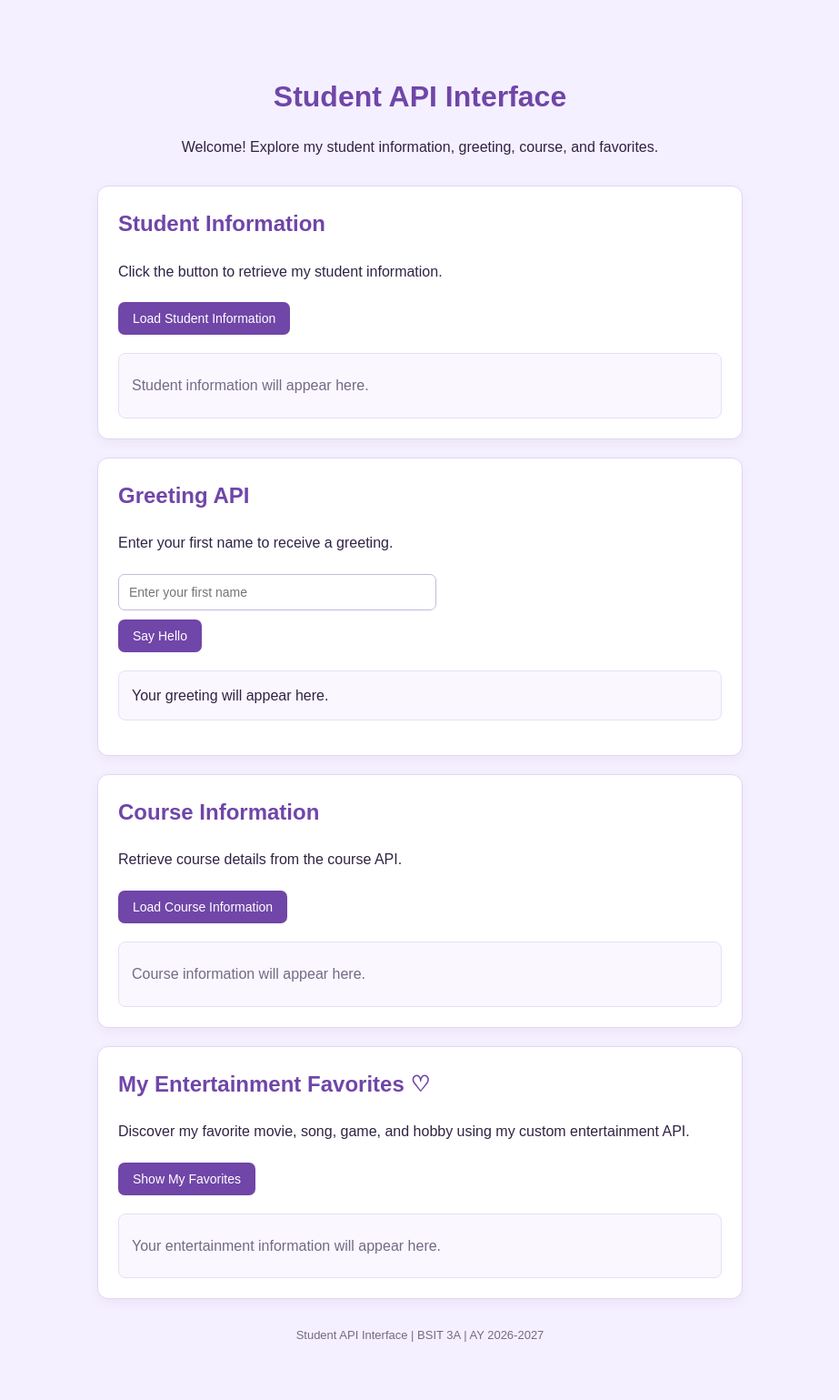
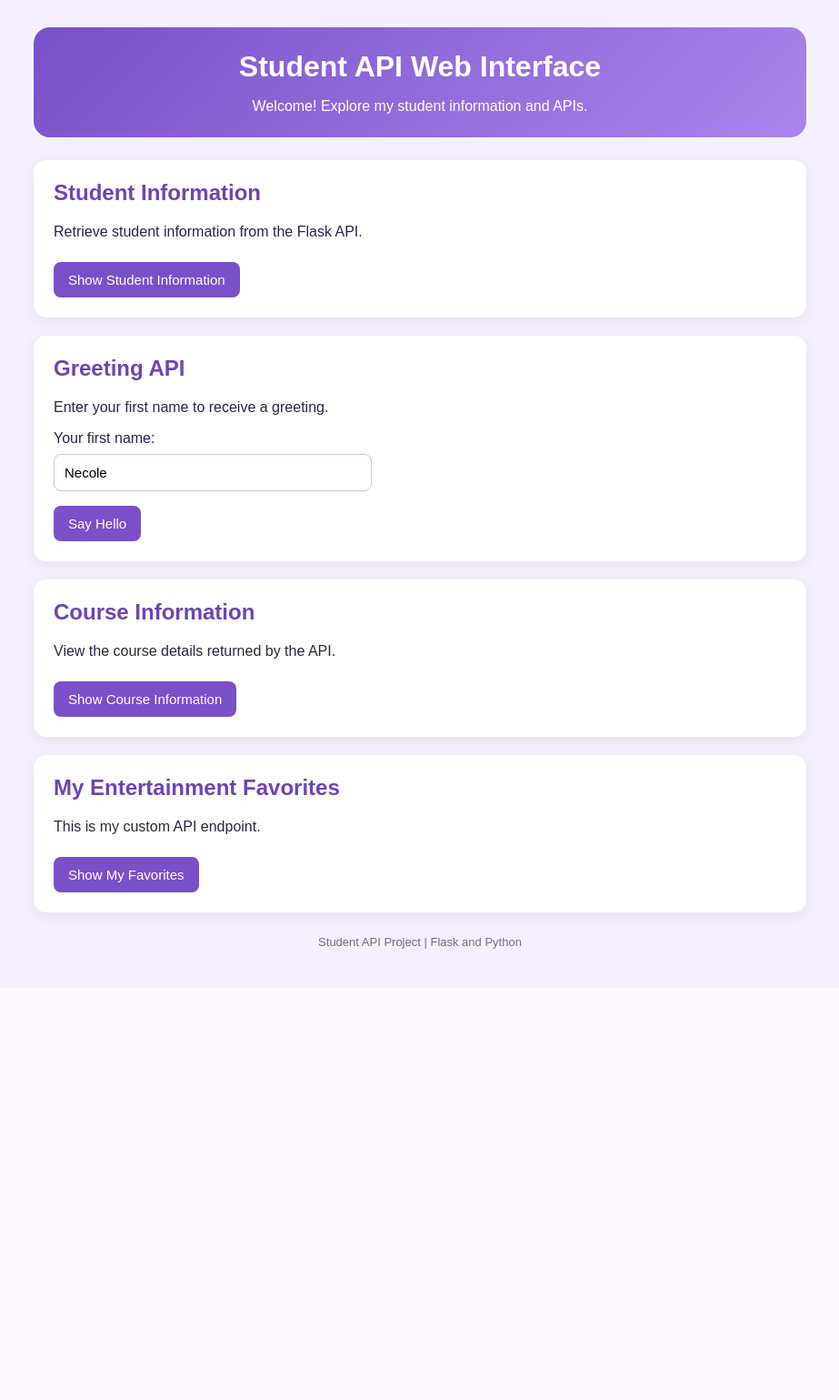
Before and after one commit to Andreyyyaa-coder/NecoleAndreaA.Aloro, a Flask app: page / in a window 1280 px wide. Shown: the whole page at 91% size, without its empty margins (178-1101 px from the left). After the commit the page ends 1043 px from the top, so only its background shows below. Run offline with Flask 3, Linux system fonts and the light colour scheme.

Commit message:
Fix greeting API and web interface

```diff
--- a/app.py
+++ b/app.py
@@ -4,12 +4,13 @@ from flask import Flask, jsonify, request, render_template
 app = Flask(__name__)
 
 
-@app.route('/')
+@app.route("/")
 def home():
-    return render_template('index.html')
+    return render_template("index.html")
 
 
-@app.route('/student')
+# Student Information API
+@app.route("/student")
 def get_student():
     return jsonify({
         "student_id": "24-00286",
@@ -20,15 +21,17 @@ def get_student():
     })
 
 
-@app.route('/hello')
+# Greeting API
+@app.route("/hello")
 def say_hello():
-    name = request.args.get('name', 'Necole Andrea')
+    name = request.args.get("name", "Necole")
     return jsonify({
         "message": f"Hello, {name}!"
     })
 
 
-@app.route('/course')
+# Course Information API
+@app.route("/course")
 def say_course():
     return jsonify({
         "course_code": "IT3120",
@@ -39,19 +42,24 @@ def say_course():
     })
 
 
-@app.route('/greet')
+# Personalized Greeting API
+@app.route("/greet")
 def greet():
-    name = request.args.get('name', 'Necole Andrea Aloro')
-    program = request.args.get('program', 'BSIT')
-    year = request.args.get('year', '3')
-    section = request.args.get('section', 'A')
+    name = request.args.get("name", "Necole Andrea Aloro")
+    program = request.args.get("program", "BSIT")
+    year = request.args.get("year", "3")
+    section = request.args.get("section", "A")
 
     return jsonify({
-        "message": f"Hello {name} from {program} {year} {section}!"
+        "message": (
+            f"Hello {name} from "
+            f"{program} {year} {section}!"
+        )
     })
 
 
-@app.route('/profile')
+# Student Profile API
+@app.route("/profile")
 def get_profile():
     return jsonify({
         "student_id": "24-00286",
@@ -60,11 +68,12 @@ def get_profile():
         "year": 3,
         "section": "A",
         "gmail": "aloronecoleandrea@isufst.edu.ph",
-        "skills": "mobile gaming, editing"
+        "skills": "Mobile gaming, editing"
     })
 
 
-@app.route('/entertainment')
+# Custom Entertainment API
+@app.route("/entertainment")
 def get_entertainment():
     return jsonify({
         "favorite_movie": "Avengers: Endgame",
--- a/templates/index.html
+++ b/templates/index.html
@@ -4,8 +4,7 @@
 <head>
     <meta charset="UTF-8">
     <meta name="viewport" content="width=device-width, initial-scale=1.0">
-
-    <title>Student API Interface</title>
+    <title>Student API Web Interface</title>
 
     <style>
         * {
@@ -13,69 +12,81 @@
         }
 
         body {
+            margin: 0;
+            padding: 30px 16px;
             font-family: Arial, sans-serif;
-            max-width: 750px;
-            margin: 40px auto;
-            padding: 20px;
             background: #f5f0ff;
-            color: #302344;
-            line-height: 1.6;
+            color: #302345;
         }
 
         header {
+            max-width: 850px;
+            margin: 0 auto 25px;
+            padding: 25px;
             text-align: center;
-            margin-bottom: 30px;
+            background: linear-gradient(135deg, #7950c8, #a985ed);
+            color: white;
+            border-radius: 18px;
         }
 
-        h1 {
-            color: #7046a8;
-            margin-bottom: 8px;
+        header h1 {
+            margin-top: 0;
+            margin-bottom: 10px;
         }
 
-        h2 {
-            color: #7046a8;
-            margin-top: 0;
+        header p {
+            margin-bottom: 0;
+        }
+
+        main {
+            max-width: 850px;
+            margin: auto;
         }
 
         section {
             background: white;
             padding: 22px;
-            margin: 20px 0;
-            border: 1px solid #e2d5f5;
-            border-radius: 12px;
-            box-shadow: 0 4px 12px rgba(80, 50, 120, 0.06);
+            margin-bottom: 20px;
+            border-radius: 14px;
+            box-shadow: 0 4px 15px rgba(65, 40, 100, 0.08);
+        }
+
+        h2 {
+            margin-top: 0;
+            color: #7043b5;
         }
 
         button {
-            padding: 10px 16px;
-            margin: 5px 0;
-            background: #7046a8;
+            background: #7950c8;
             color: white;
             border: none;
-            border-radius: 7px;
+            border-radius: 8px;
+            padding: 11px 16px;
             cursor: pointer;
-            font-size: 14px;
+            font-size: 15px;
+            margin-top: 8px;
         }
 
         button:hover {
-            background: #54317f;
+            background: #5e369f;
         }
 
         input {
             width: 100%;
             max-width: 350px;
             padding: 11px;
-            margin: 5px 0;
-            border: 1px solid #c8b7e3;
-            border-radius: 7px;
-            font-size: 14px;
+            margin: 8px 0;
+            border: 1px solid #cfc0e8;
+            border-radius: 8px;
+            font-size: 15px;
         }
 
         .result {
-            margin-top: 15px;
-            padding: 14px;
-            background: #faf7ff;
-            border: 1px solid #e8def5;
+            display: none;
+            margin-top: 16px;
+            padding: 15px;
+            background: #f8f4ff;
+            border-left: 4px solid #9065d5;
             border-radius: 8px;
             overflow-wrap: anywhere;
         }
@@ -84,49 +95,32 @@
             margin: 8px 0;
         }
 
-        .empty {
-            color: #756985;
+        .error {
+            color: #b42318;
         }
 
         footer {
             text-align: center;
-            color: #756985;
+            color: #766b86;
+            margin-top: 25px;
             font-size: 13px;
-            margin-top: 30px;
-        }
-
-        @media (max-width: 600px) {
-            body {
-                margin: 15px auto;
-                padding: 14px;
-            }
-
-            section {
-                padding: 16px;
-            }
         }
     </style>
 </head>
 
 <body>
-
     <header>
-        <h1>Student API Interface</h1>
-        <p>Welcome! Explore my student information, greeting, course, and favorites.</p>
+        <h1>Student API Web Interface</h1>
+        <p>Welcome! Explore my student information and APIs.</p>
     </header>
 
-    <!-- Student Information API -->
+    <main>
+        <!-- Student Information -->
         <section>
             <h2>Student Information</h2>
-        <p>Click the button to retrieve my student information.</p>
-
-        <button onclick="loadStudent()">
-            Load Student Information
-        </button>
-
-        <div id="studentResult" class="result" aria-live="polite">
-            <p class="empty">Student information will appear here.</p>
-        </div>
+            <p>Retrieve student information from the Flask API.</p>
+            <button onclick="loadStudent()">Show Student Information</button>
+            <div id="studentResult" class="result" aria-live="polite"></div>
         </section>
 
         <!-- Greeting API -->
@@ -134,161 +128,154 @@
             <h2>Greeting API</h2>
             <p>Enter your first name to receive a greeting.</p>
 
+            <form id="greetingForm">
+                <label for="nameInput">Your first name:</label><br>
                 <input
                     type="text"
                     id="nameInput"
+                    name="name"
                     placeholder="Enter your first name"
-            aria-label="Your first name"
+                    value="Necole"
+                    required
                 >
+                <br>
+                <button type="submit">Say Hello</button>
+            </form>
 
-        <br>
-
-        <button onclick="sayHello()">Say Hello</button>
-
-        <p id="greeting" class="result" aria-live="polite">
-            Your greeting will appear here.
-        </p>
+            <div id="greetingResult" class="result" aria-live="polite"></div>
         </section>
 
-    <!-- Course Information API -->
+        <!-- Course Information -->
         <section>
             <h2>Course Information</h2>
-        <p>Retrieve course details from the course API.</p>
-
-        <button onclick="loadCourse()">
-            Load Course Information
-        </button>
-
-        <div id="courseResult" class="result" aria-live="polite">
-            <p class="empty">Course information will appear here.</p>
-        </div>
+            <p>View the course details returned by the API.</p>
+            <button onclick="loadCourse()">Show Course Information</button>
+            <div id="courseResult" class="result" aria-live="polite"></div>
         </section>
 
-    <!-- Additional Task: Custom Entertainment API -->
+        <!-- Custom API Endpoint -->
         <section>
-        <h2>My Entertainment Favorites ♡</h2>
-        <p>
-            Discover my favorite movie, song, game, and hobby
-            using my custom entertainment API.
-        </p>
-
-        <button onclick="loadEntertainment()">
-            Show My Favorites
-        </button>
-
-        <div id="entertainmentResult" class="result" aria-live="polite">
-            <p class="empty">Your entertainment information will appear here.</p>
-        </div>
+            <h2>My Entertainment Favorites</h2>
+            <p>This is my custom API endpoint.</p>
+            <button onclick="loadEntertainment()">Show My Favorites</button>
+            <div id="entertainmentResult" class="result" aria-live="polite"></div>
         </section>
+    </main>
 
     <footer>
-        Student API Interface | BSIT 3A | AY 2026-2027
+        <p>Student API Project | Flask and Python</p>
     </footer>
 
     <script>
-        // Shared function for requesting JSON from Flask APIs
-        async function fetchData(endpoint) {
-            const response = await fetch(endpoint);
+        // Display JSON data in a readable format.
+        function displayData(elementId, data) {
+            const result = document.getElementById(elementId);
+            result.replaceChildren();
+
+            for (const [key, value] of Object.entries(data)) {
+                const paragraph = document.createElement("p");
+                const label = document.createElement("strong");
+
+                label.textContent = key
+                    .replaceAll("_", " ")
+                    .replace(/\b\w/g, letter => letter.toUpperCase()) + ": ";
+
+                paragraph.appendChild(label);
+                paragraph.appendChild(document.createTextNode(String(value)));
+                result.appendChild(paragraph);
+            }
+
+            result.classList.remove("error");
+            result.style.display = "block";
+        }
+
+        // Reusable function for retrieving API information.
+        async function fetchData(url, elementId) {
+            const result = document.getElementById(elementId);
+
+            result.style.display = "block";
+            result.classList.remove("error");
+            result.textContent = "Loading...";
+
+            try {
+                const response = await fetch(url);
 
                 if (!response.ok) {
                     throw new Error("HTTP error: " + response.status);
                 }
 
-            return await response.json();
-        }
+                const data = await response.json();
+                displayData(elementId, data);
 
-        // Display returned JSON fields safely on the webpage
-        function displayData(elementId, data) {
-            const container = document.getElementById(elementId);
-            container.replaceChildren();
-
-            for (const [key, value] of Object.entries(data)) {
-                const paragraph = document.createElement("p");
-                const label = document.createElement("strong");
-
-                const readableLabel = key
-                    .replaceAll("_", " ")
-                    .replace(/\b\w/g, character => character.toUpperCase());
-
-                label.textContent = readableLabel + ": ";
-
-                paragraph.appendChild(label);
-                paragraph.appendChild(
-                    document.createTextNode(String(value))
-                );
-
-                container.appendChild(paragraph);
+                return data;
+            } catch (error) {
+                console.error("API request failed:", error);
+                result.classList.add("error");
+                result.textContent =
+                    "Unable to retrieve information. Please try again.";
+                return null;
             }
         }
 
-        // Step 7: Load student information
+        // Student Information
         async function loadStudent() {
-            const result = document.getElementById("studentResult");
-            result.textContent = "Loading student information...";
+            await fetchData("/student", "studentResult");
+        }
+
+        // Greeting API
+        document.getElementById("greetingForm").addEventListener(
+            "submit",
+            async function(event) {
+                event.preventDefault();
+
+                const name = document.getElementById("nameInput").value.trim();
+                const result = document.getElementById("greetingResult");
+
+                if (!name) {
+                    result.style.display = "block";
+                    result.classList.add("error");
+                    result.textContent = "Please enter your first name.";
+                    return;
+                }
+
+                result.style.display = "block";
+                result.classList.remove("error");
+                result.textContent = "Getting your greeting...";
 
                 try {
-                const data = await fetchData("/student");
-                displayData("studentResult", data);
+                    const url = "/hello?name=" + encodeURIComponent(name);
+                    const response = await fetch(url);
+
+                    if (!response.ok) {
+                        throw new Error("HTTP error: " + response.status);
+                    }
+
+                    const data = await response.json();
+
+                    if (!data.message) {
+                        throw new Error("Greeting message is missing.");
+                    }
+
+                    result.classList.remove("error");
+                    result.textContent = data.message;
                 } catch (error) {
+                    console.error("Greeting API failed:", error);
+                    result.classList.add("error");
                     result.textContent =
-                    "Unable to retrieve student information.";
-                console.error(error);
+                        "Unable to retrieve greeting. Please try again.";
                 }
             }
-
-        // Step 8: Call the greeting API
-        async function sayHello() {
-            const name =
-                document.getElementById("nameInput").value.trim()
-                || "Student";
-
-            const greeting = document.getElementById("greeting");
-            greeting.textContent = "Loading greeting...";
-
-            try {
-                const data = await fetchData(
-                    "/hello?name=" + encodeURIComponent(name)
         );
 
-                greeting.textContent = data.message;
-            } catch (error) {
-                greeting.textContent = "Unable to retrieve greeting.";
-                console.error(error);
-            }
+        // Course Information
+        async function loadCourse() {
+            await fetchData("/course", "courseResult");
         }
 
-        // Load course information from the /course endpoint
-        async function loadCourse() {
-            const result = document.getElementById("courseResult");
-            result.textContent = "Loading course information...";
-
-            try {
-                const data = await fetchData("/course");
-                displayData("courseResult", data);
-            } catch (error) {
-                result.textContent =
-                    "Unable to retrieve course information.";
-                console.error(error);
-            }
-        }
-
-        // Additional Task: Connect to the custom /entertainment endpoint
+        // Custom Entertainment Endpoint
         async function loadEntertainment() {
-            const result =
-                document.getElementById("entertainmentResult");
-
-            result.textContent = "Loading entertainment information...";
-
-            try {
-                const data = await fetchData("/entertainment");
-                displayData("entertainmentResult", data);
-            } catch (error) {
-                result.textContent =
-                    "Unable to retrieve entertainment information.";
-                console.error(error);
-            }
+            await fetchData("/entertainment", "entertainmentResult");
         }
     </script>
-
 </body>
 </html>
```
Lines whose indentation alone changed are shown as unchanged.
